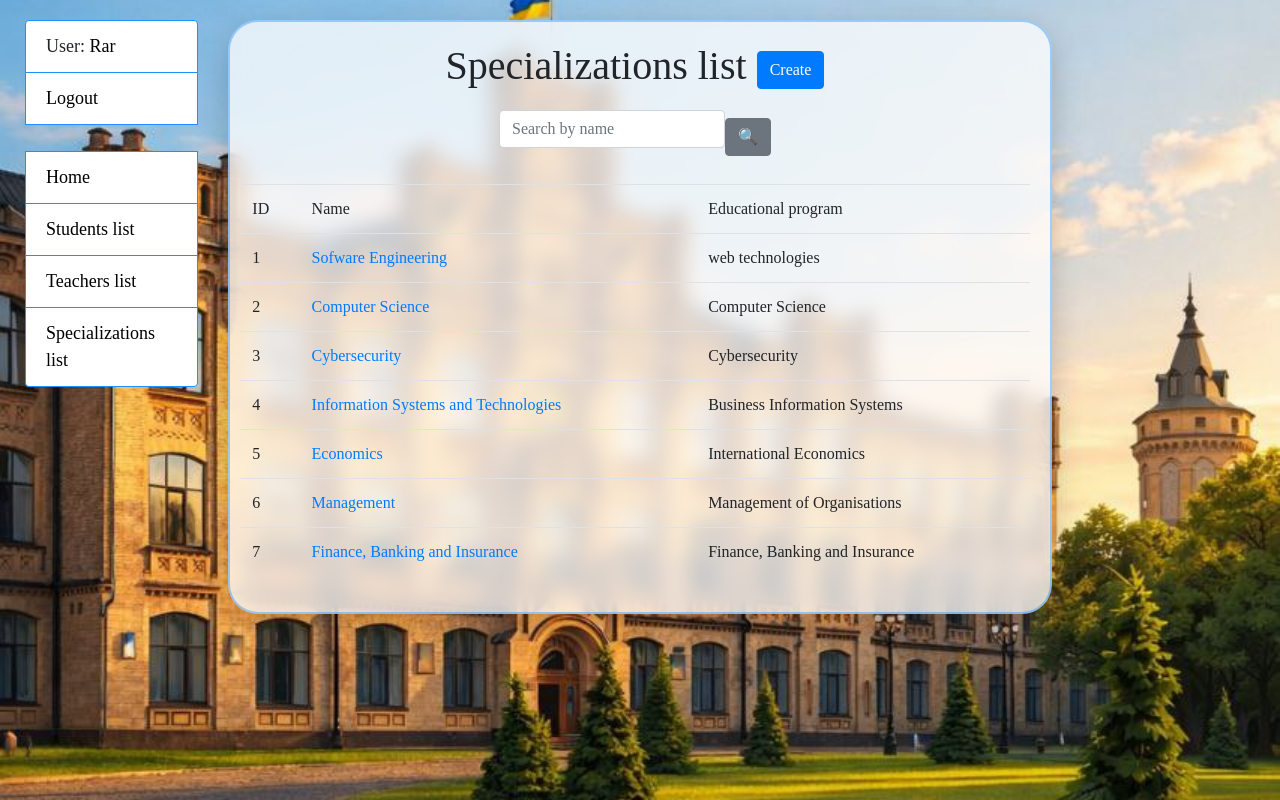
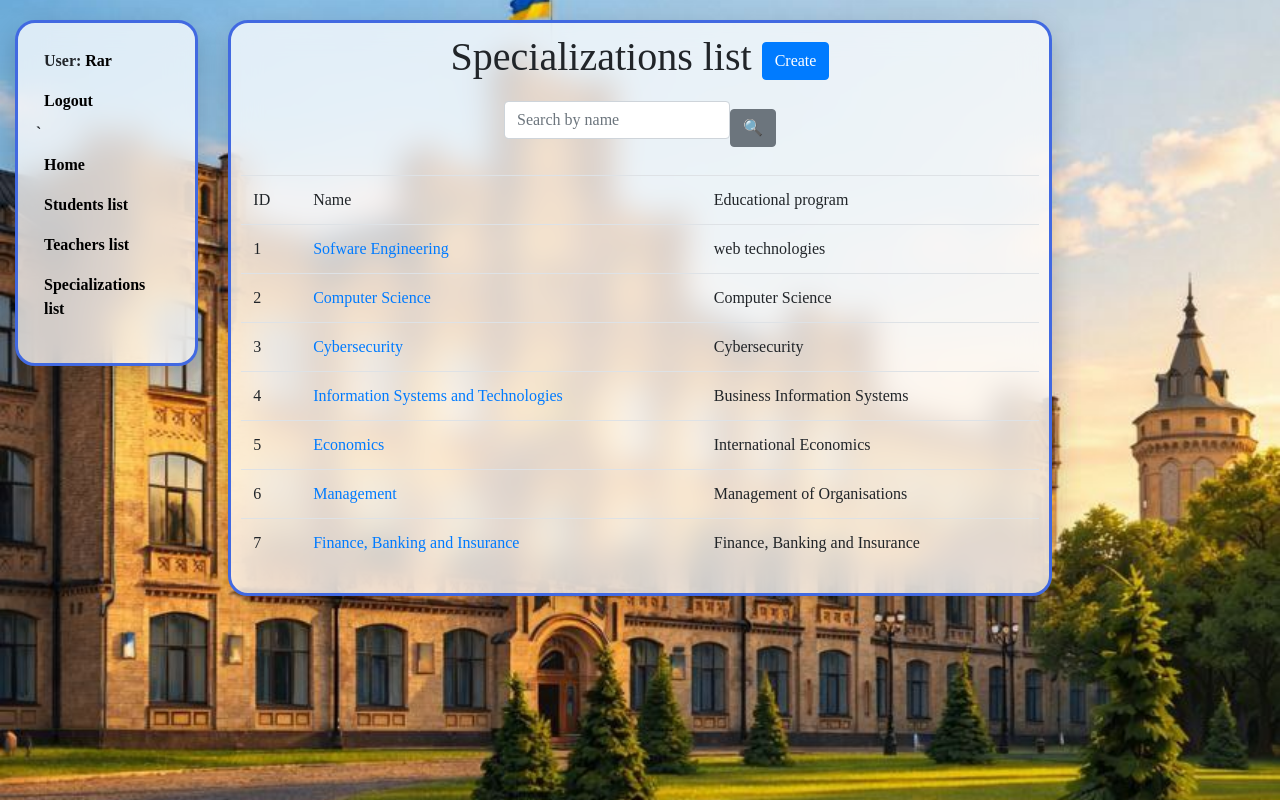
Before and after one commit to Rar571/university-site, a Django app: page /specializations/ in a window 1280 px wide. Run offline with Django 5.2, Linux system fonts and the light colour scheme; a user stored in the database is signed in; data comes from the database, SQL or seed files in the repository; some libraries are stand-ins or nearby versions.

Commit message:
edit front-end, login and registration

```diff
--- a/static/css/styles.css
+++ b/static/css/styles.css
@@ -17,11 +17,11 @@
 
 .background {
     background: rgba(255, 255, 255, 0.75);
-    backdrop-filter: blur(10px);
-    border: 2px solid rgba(30,144,255,0.4);
+    backdrop-filter: blur(15px);
+    border: 3px solid royalblue;
     margin-top: 20px;
-    padding: 20px;
-    border-radius: 30px;
+    padding: 10px;
+    border-radius: 20px;
     box-shadow: 0 10px 30px rgba(0,0,0,0.2);
 }
 
@@ -46,4 +46,15 @@
 
 .text2 {
     color: black;
+    font-weight: bold;
+    font-family: 'Merriweather', 'Times New Roman', serif;
 }
+
+.item1 {
+    display: block;
+    font-weight: bold;
+    padding: 8px 12px 8px 8px;
+    list-style: none;
+    text-align: left;
+    font-family: 'Merriweather', 'Times New Roman', serif;
+}
--- a/templates/includes/sidebar.html
+++ b/templates/includes/sidebar.html
@@ -1,13 +1,13 @@
-<div class="divv sidebar1">
-  <ul class="sidebar-nav list-group">
-    <li class="list-group-item sidebar-item">User: <a href="{{ user.get_absolute_url }}" class="text2">{{ user.get_username }}</a></li>
-    <li class="list-group-item sidebar-item"><a href="{% url 'login'%}?next={{request.path}}" class="text2">Logout</a></li>
-
+<div class="background">
+  <ul class="item1">
+    <li class="item1">User: <a href="{{ user.get_absolute_url }}" class="text2">{{ user.get_username }}</></li>
+    <li class="item1"><a href="{% url "university_app:login" %}" class="text2">Logout</a></li>
+`
     <br>
 
-    <li class="list-group-item sidebar-item"><a href="{% url 'university_app:index' %}" class="text2">Home</a></li>
-    <li class="list-group-item sidebar-item"><a href="{% url 'university_app:students-list' %}" class="text2">Students list</a></li>
-    <li class="list-group-item sidebar-item"><a href="{% url 'university_app:teachers-list' %}" class="text2">Teachers list</a></li>
-    <li class="list-group-item sidebar-item"><a href="{% url 'university_app:specializations-list' %}" class="text2">Specializations list</a></li>
+    <li class="item1"><a href="{% url 'university_app:index' %}" class="text2">Home</a></li>
+    <li class="item1"><a href="{% url 'university_app:students-list' %}" class="text2">Students list</a></li>
+    <li class="item1"><a href="{% url 'university_app:teachers-list' %}" class="text2">Teachers list</a></li>
+    <li class="item1"><a href="{% url 'university_app:specializations-list' %}" class="text2">Specializations list</a></li>
   </ul>
 </div>
--- a/templates/layouts/base-presentation.html
+++ b/templates/layouts/base-presentation.html
@@ -47,8 +47,6 @@ Coded by www.creative-tim.com
 
     {% block content %}{% endblock content %}
 
-    {% include "includes/footer.html" %}
-
     {% include "includes/scripts.html" %}
 
   <!-- Specific JS goes HERE -->
```
Also changed, not shown: templates/includes/navigation.html (+4 -5 lines), templates/registration/login.html (+7 -3 lines), templates/registration/register.html (+4 -24 lines).
